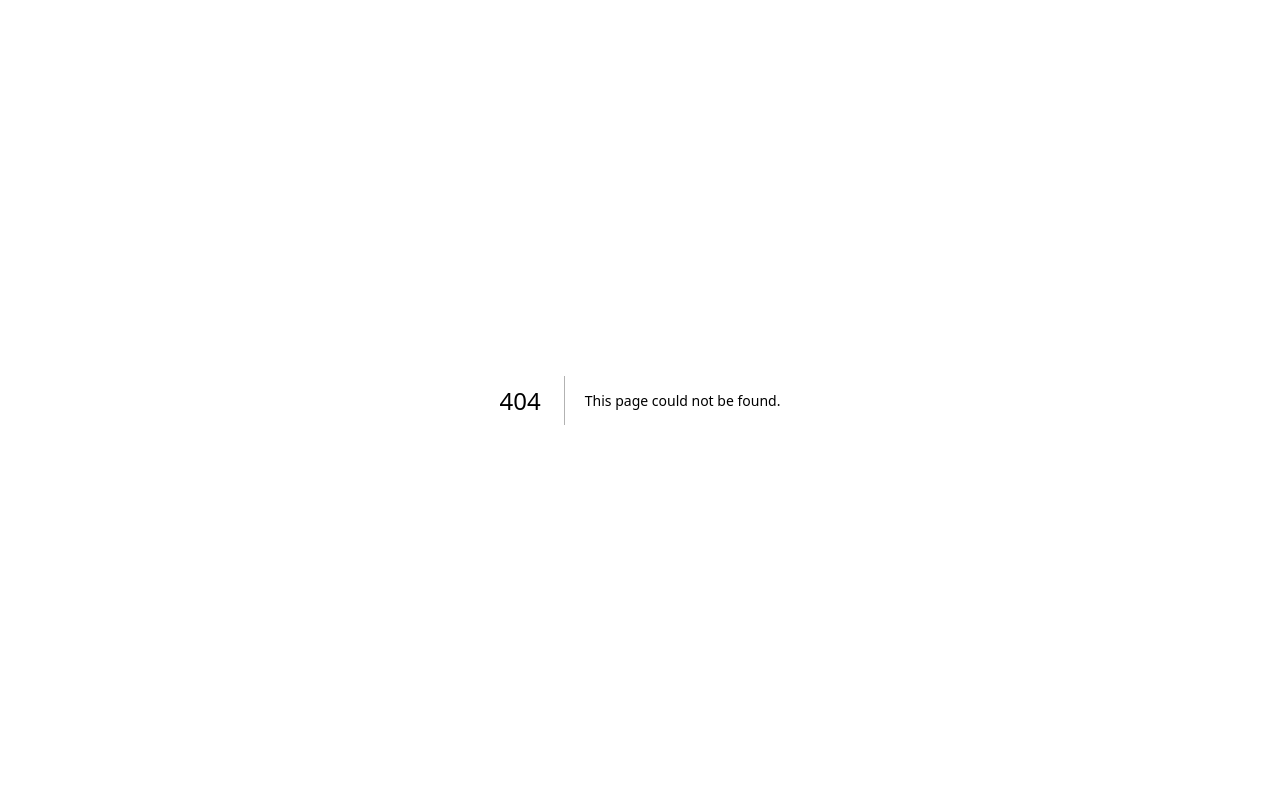
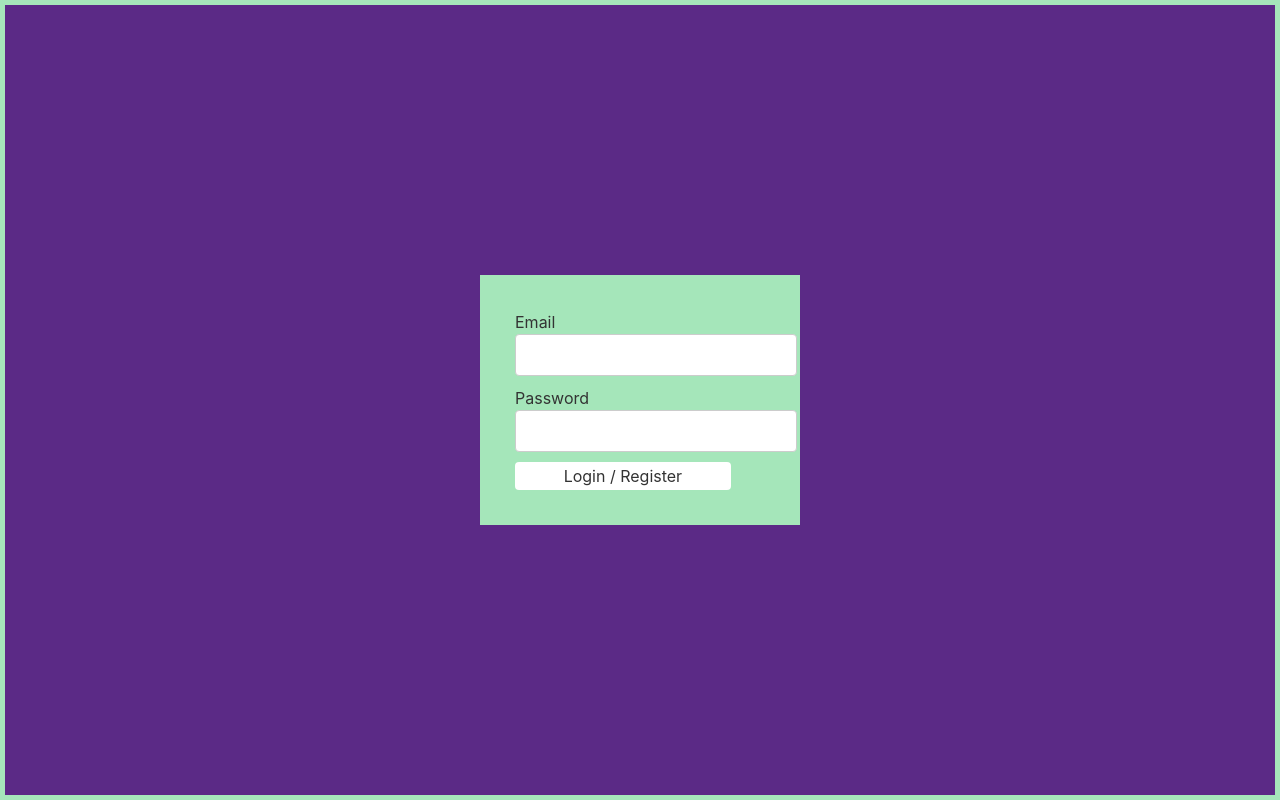
Before and after one commit to JmanJonz/fullstack-course-code-azurenngithub, a Next.js app in the folder NextJS Chat Application/: page /register-login in a window 1280 px wide. Before the commit this address had no page. Built offline with nearby package versions, Linux system fonts and the light colour scheme.

Commit message:
basic login frontend done

```diff
--- a/NextJS Chat Application/src/app/components/Message.tsx
+++ b/NextJS Chat Application/src/app/components/Message.tsx
@@ -6,13 +6,13 @@ import styles from './message.module.css';
 export default function Message(){
     return(
         <main className={styles.main}>
-            <form className='formMSG'>
+            <form className={styles.form}>
                 <div>
                 <label>
                     <input name='message' className={`${styles.input} ${styles.inputOnly}`} placeholder='Type Your Message Here' type="text" />
                 </label>
                 </div>
-                <button className={`${styles.input} ${styles.button}`} type='submit'>Send Message</button>
+                <button className={`${styles.input} ${styles.button}`} type='submit'>Send</button>
             </form>
         </main>
     )
--- a/NextJS Chat Application/src/app/components/message.module.css
+++ b/NextJS Chat Application/src/app/components/message.module.css
@@ -6,6 +6,14 @@
     grid-row: 4/5;
 }
 
+.form{
+    width: 100%;
+    height: 100%;
+    display: flex;
+    flex-direction: row;
+    justify-content: center;
+    align-items: center;
+}
 .input{
     background-color: #5B2A86;
     font-size: 30px;
@@ -21,8 +29,11 @@
     outline: none;
 }
 .inputOnly{
-    width: 400px;
+    width: 90%;
+    height: 80px;
 }
 .button{
     cursor: pointer;
+    height: 85px;
+    padding-inline: 25px;
 }
--- a/NextJS Chat Application/src/app/global.css
+++ b/NextJS Chat Application/src/app/global.css
@@ -4,3 +4,86 @@ html, body{
     margin: 0px;
     padding: 0px;
 }
+/* Reset default margin and padding */
+*,
+*:before,
+*:after {
+  margin: 0;
+  padding: 0;
+  box-sizing: border-box; /* Consistent sizing with padding and border */
+}
+
+/* Reset list styles */
+ul,
+ol {
+  list-style: none;
+}
+
+/* Reset font styles */
+body {
+  font-family: -apple-system, BlinkMacSystemFont, "Segoe UI", Roboto, Helvetica, Arial, sans-serif;
+  font-size: 16px; /* Base font size */
+  line-height: 1.5; /* Base line height */
+  color: #333; /* Base text color */
+}
+
+/* Reset headings */
+h1,
+h2,
+h3,
+h4,
+h5,
+h6 {
+  margin: 0; /* Remove default margin */
+  font-weight: normal; /* Remove default bold weight */
+  font-size: 1.5em, 1.25em, 1em, 0.875em, 0.75em, 0.625em; /* Adjust according to your hierarchy */
+}
+
+/* Reset images */
+img {
+  max-width: 100%;
+  height: auto; /* Maintain aspect ratio */
+  display: block; /* Ensure inline images behave like block elements */
+}
+
+/* Reset links */
+a {
+  color: #007bff; /* Base link color */
+  text-decoration: none; /* Remove default underline */
+  cursor: pointer;
+}
+
+/* Reset focus styles */
+:focus {
+  outline: 0; /* Remove default outline */
+}
+
+/* Reset form elements */
+input,
+button,
+textarea,
+select {
+  font: inherit; /* Inherit font styles from body */
+  padding: 0.5em 1em; /* Consistent padding */
+  border: 1px solid #ccc; /* Base border style */
+  border-radius: 4px; /* Subtle border radius */
+}
+
+/* Reset table styles */
+table {
+  border-collapse: collapse; /* Consistent border collapse */
+}
+
+/* Reset inline-block elements */
+button,
+[type="button"],
+[type="reset"],
+[type="submit"] {
+  background-color: #fff;
+  color: inherit;
+  border: none;
+  padding: 0.25em 0.5em;
+  line-height: 1.25;
+  cursor: pointer;
+  white-space: nowrap; /* Prevent wrapping */
+}
--- a/NextJS Chat Application/src/app/layout.tsx
+++ b/NextJS Chat Application/src/app/layout.tsx
@@ -1,3 +1,4 @@
+import "@/app/global.css";
 export const metadata = {
   title: 'NextJS Chat App',
   description: 'Join a chatroom and start talking with friends!',
--- /dev/null
+++ b/NextJS Chat Application/src/app/register-login/page.module.css
@@ -0,0 +1,25 @@
+.main{
+    background-color: #5B2A86;
+    width: 100vw;
+    height: 100vh;
+    margin: 0px;
+    display: flex;
+    align-items: center;
+    justify-content: center;
+    border: #A5E6BA solid 5px;
+}
+.form{
+    background-color: #A5E6BA ;
+    display: flex;
+    flex-direction: column;
+    width: 320px;
+    padding: 30px;
+}
+.formKid{
+    box-sizing: border-box;
+    margin: 5px;
+    width: 80%;
+}
+.justButton{
+    width: 83%;
+}
--- /dev/null
+++ b/NextJS Chat Application/src/app/register-login/page.tsx
@@ -0,0 +1,20 @@
+import React from 'react';
+import styles from "@/app/register-login/page.module.css";
+
+const registerLogin = () => {
+  return (
+    <main className={styles.main}>
+        <form className={styles.form}>
+            <label className={styles.formKid}>Email
+                <input name='email' type="email" />
+            </label>
+            <label className={styles.formKid}>Password
+                <input name='password' type="password" />
+            </label>
+            <button className={`${styles.formKid} ${styles.justButton}`}>Login / Register</button>
+        </form>
+    </main>
+  )
+}
+
+export default registerLogin;
```
